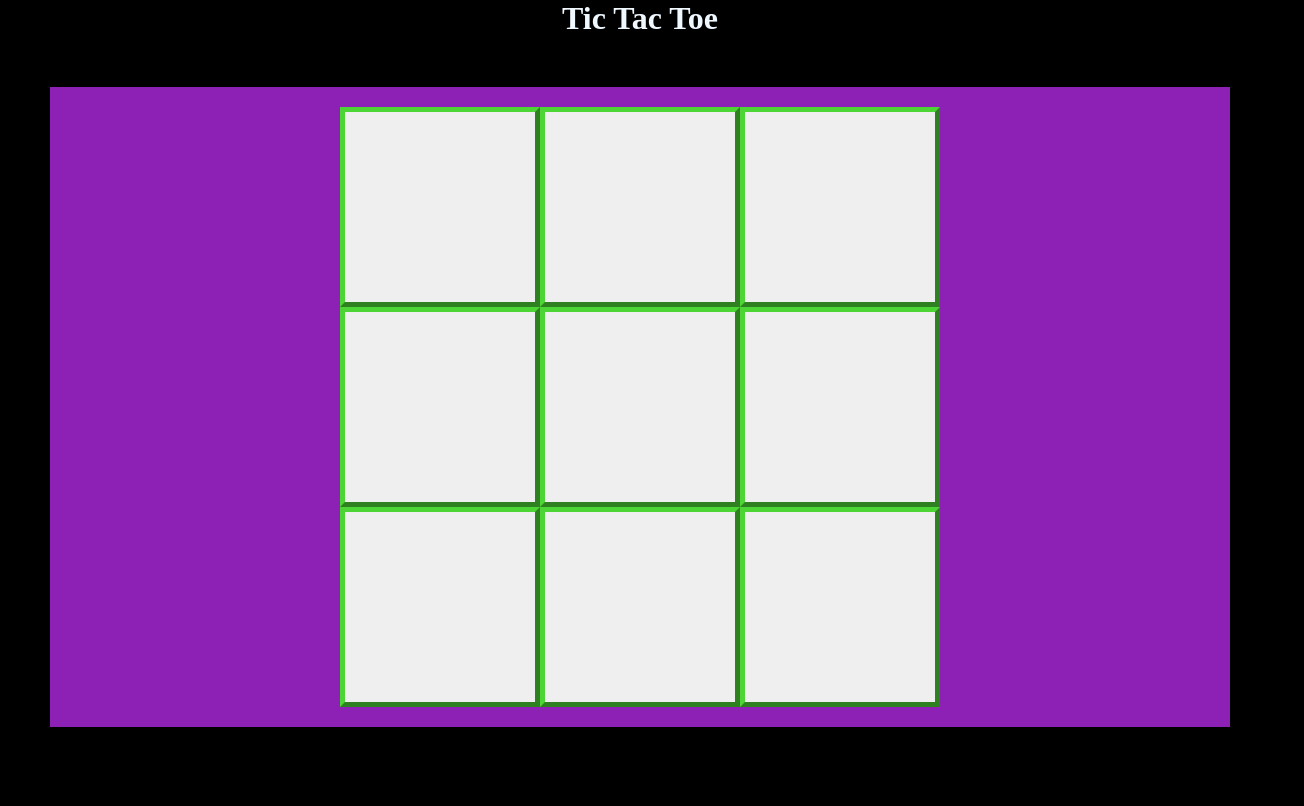
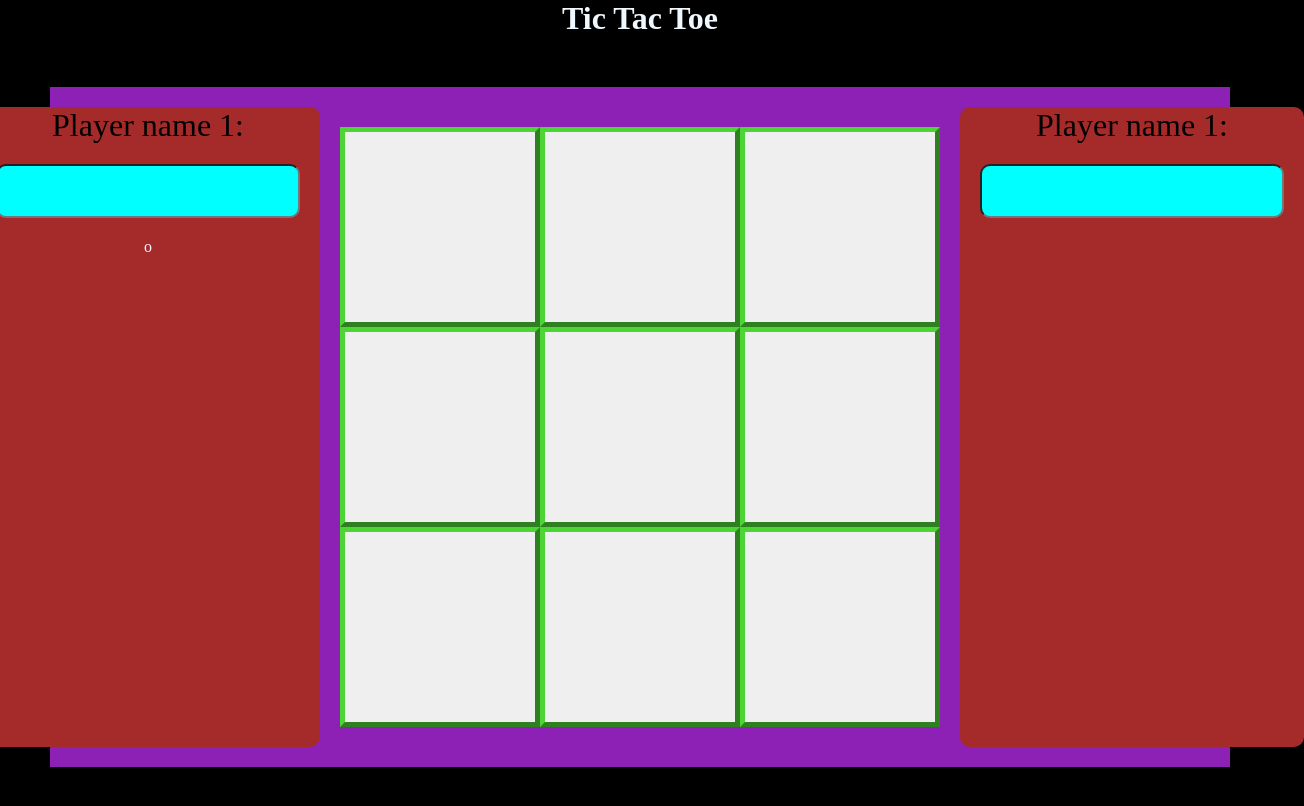
Before and after one commit to Aniket992/tic-tac-toe, a plain HTML site: page index.html in a window 1280 px wide. Shown: the whole page, 1304 px wide, since content can reach past the window. Drawn offline with Linux system fonts and the light colour scheme.

Commit message:
player accountbox

```diff
--- a/index.html
+++ b/index.html
@@ -8,9 +8,18 @@
   </head>
   <body>
     <h1>Tic Tac Toe</h1>
+
     <div class="boxcontainer">
+      <div class="player">
+        <span>Player name 1:</span>
+        <br>
+        <input type="text" id = "player1name">
+        <p>o</p>
+      </div>
+
       <h2 id="display"></h2>
       <div class="biggerbox">
+
         <button class="box" id="1"></button>
         <button class="box" id="2"></button>
         <button class="box" id="3"></button>
@@ -20,6 +29,13 @@
         <button class="box" id="7"></button>
         <button class="box" id="8"></button>
         <button class="box" id="9"></button>
+
+    </div>
+      <div class="player">
+        <span>Player name 1:</span>
+<br>
+         <input type="text" id = "player2name">
+
       </div>
     </div>
     <script src="script.js"></script>
--- a/script.js
+++ b/script.js
@@ -1,5 +1,7 @@
 const player1 = "x";
 const player2 = "O";
+let player1name = document.getElementById("player1name");
+let player2name = document.getElementById("player2name");
 let audioElement = new Audio("ding.mp3");
 let gameover = new Audio("gameover.mp3");
 let display = document.getElementById("display");
@@ -10,6 +12,8 @@ const playerColors = {
   x: "yellow",
   O: "orange",
 };
+const firstname = player1name.value;
+
 
 const boxes = document.querySelectorAll(".box");
 
@@ -23,7 +27,14 @@ boxes.forEach((box, index) => {
 
       if (checkWinner()) {
         gameover.play();
-        display.innerHTML = `${currentPlayer} wins`;
+        // if(currentPlayer = "x"){
+        // // display.innerHTML = `${currentPlayer} wins`;
+        //    display.innerHTML = player1name+"wins";
+        // }
+        if (currentPlayer === "x") {
+          // display.innerHTML = `${currentPlayer} wins`;
+          display.innerHTML = `${player1name.innerHTML} wins`;
+        }
         if ((gameOver = true));
       } else if (board.every((cell) => cell !== "")) {
         alert("it's a draw!");
--- a/style.css
+++ b/style.css
@@ -11,7 +11,7 @@ body {
   background-color: rgb(141, 33, 181);
   margin: 50px;
   display: flex;
-  flex-direction: column;
+  /* flex-direction: row; */
   justify-content: center;
   align-items: center;
   min-height: 80vh;
@@ -29,6 +29,7 @@ button {
   display: grid;
   grid-template-columns: repeat(3, 200px);
   grid-template-rows: repeat(3, 200px);
+
 }
 h2 {
   color: rgb(212, 251, 42);
@@ -53,3 +54,24 @@ h2 {
 .blink {
   animation: blink 0.6s linear infinite;
 }
+.player{
+  margin: 20px;
+ background-color: brown;
+ justify-content: center;
+ height: 80vh;
+ width: 500px;
+ border-radius: 10px;
+}
+span{
+  color: black;
+  font-size: xx-large;
+}
+input{
+  margin: 20px;
+  background-color: aqua;
+  height: 50px;
+  width: 300px;
+  font-size: x-large;
+  font-style: italic;
+  border-radius: 10px;
+}
```
